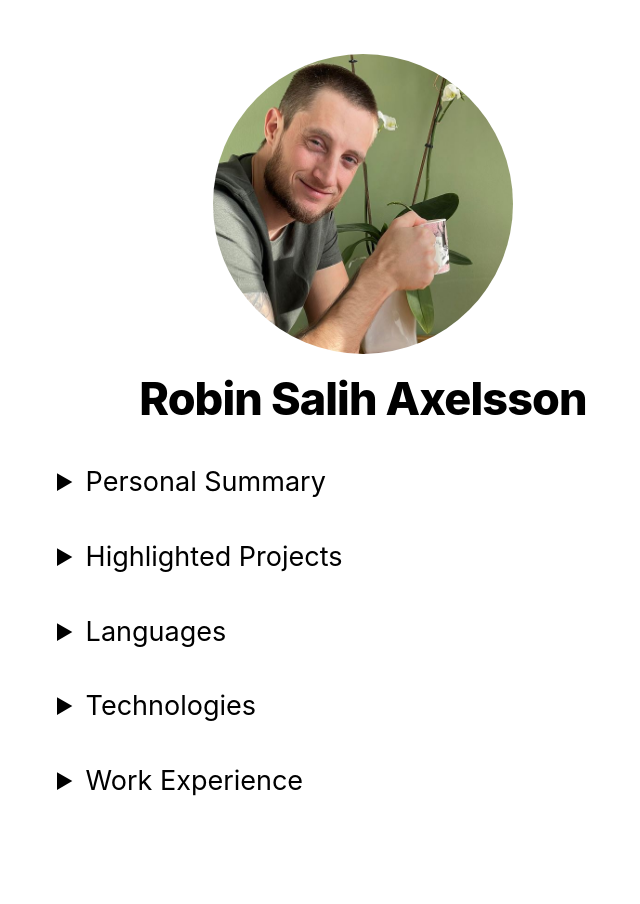
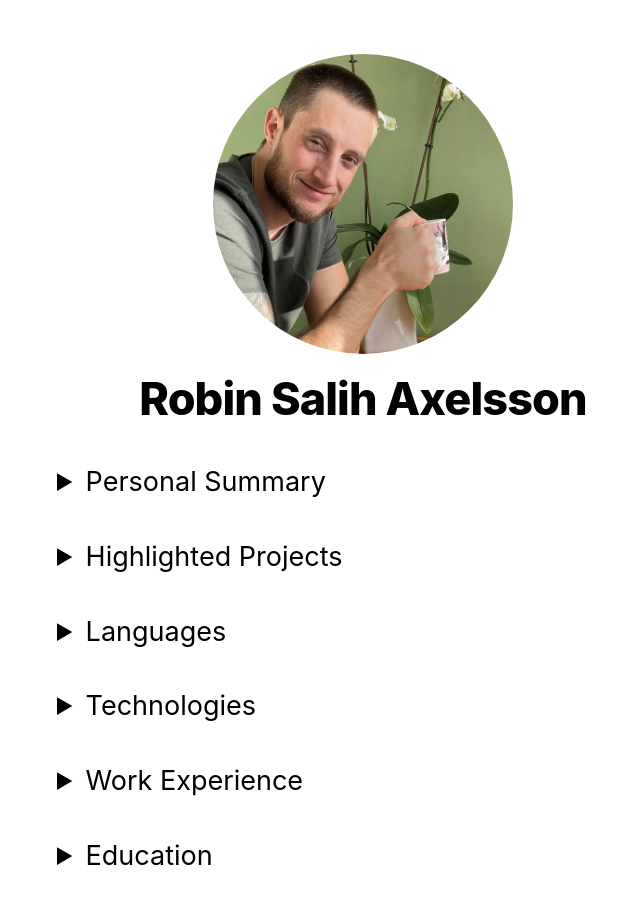
Before and after one commit to RobinAxelsson/personal-jam, a Next.js app: page / in a window 1280 px wide. Shown: the top 904 px of the page, without its empty margins (277-917 px from the left). Built offline with nearby package versions, Linux system fonts and the light colour scheme.

Commit message:
added education

```diff
--- a/lib/markdownContent.js
+++ b/lib/markdownContent.js
@@ -32,6 +32,12 @@ export function getWorkLife() {
   return YAML.parse(fileContent).worklife;
 }
 
+export function getEducation() {
+  const fileContent = fs.readFileSync('resume/education.yml', 'utf8');
+  return YAML.parse(fileContent).education;
+}
+
+
 export function getSortedHighlightedProjectsData() {
   const fileNames = fs.readdirSync(resumeDirectory);
   const allPostsData = fileNames.map((fileName) => {
--- a/pages/index.js
+++ b/pages/index.js
@@ -1,7 +1,7 @@
 import Head from 'next/head';
 import Layout, { siteTitle } from '../components/layout';
 import utilStyles from '../styles/utils.module.css';
-import { getPersonalData, getSortedHighlightedProjectsData, getSummary, getWorkLife } from '../lib/markdownContent';
+import { getPersonalData, getSortedHighlightedProjectsData, getSummary, getWorkLife, getEducation } from '../lib/markdownContent';
 import parse from 'html-react-parser';
 
 export async function getStaticProps() {
@@ -10,12 +10,13 @@ export async function getStaticProps() {
       allHighlightedProjectsData: getSortedHighlightedProjectsData(),
       summaryData: getSummary(),
       personalData: getPersonalData(),
-      worklife: getWorkLife()
+      worklife: getWorkLife(),
+      education: getEducation()
     },
   };
 }
 
-export default function Home({ allHighlightedProjectsData, summaryData, personalData, worklife }) {
+export default function Home({ allHighlightedProjectsData, summaryData, personalData, worklife, education }) {
   return (
     <Layout home>
       <Head>
@@ -40,6 +41,10 @@ export default function Home({ allHighlightedProjectsData, summaryData, personal
         <CollapableSection
         title={'Work Experience'}
         func={() => createWorkLifeItems(worklife)}
+      />
+        <CollapableSection
+        title={'Education'}
+        func={() => createEducationItems(education)}
       />
     </Layout>
   );
@@ -66,6 +71,18 @@ function createWorkLifeItems(worklife){
     {worklife.map(({company, title, start, end}) => (
       <li id={title}>
         &nbsp;&nbsp;&nbsp;&nbsp;&nbsp;{company} | {title} | {parseDate(start)}-{parseDate(end)}
+      </li>
+    ))}
+    </ul>
+  )
+}
+
+function createEducationItems(education){
+  return (
+    <ul className={utilStyles.list}>
+    {education.map(({title, school, start, end}) => (
+      <li id={title}>
+        &nbsp;&nbsp;&nbsp;&nbsp;&nbsp;{title} | {school} | {parseDate(start)}-{parseDate(end)}
       </li>
     ))}
     </ul>
--- /dev/null
+++ b/resume/education.yml
@@ -0,0 +1,36 @@
+education:
+  -
+    title: .NET Developer
+    school: Teknik Högskolan
+    start: 2020-8
+    end: 2022-6
+
+  -
+    title: Introduction to Programming with Python,
+    school: Chalmers University
+    start: 2021-7
+    end: 2021-8
+
+  -
+    title: Surface Design
+    school: Yrgo
+    start: 2019-9
+    end: 2020-1
+
+  -
+    title: CAD-Engineer, Mechanical Design
+    school: Yrgo
+    start: 2017-9
+    end: 2019-6
+
+  -
+    title: Psychologist - Sports Programme
+    school: Umeå University
+    start: 2012-9
+    end: 2013-5
+
+  -
+    title: Science & Sail Racing
+    school: Lerums Gymnasium
+    start: 2007-08
+    end: 2011-6
```
